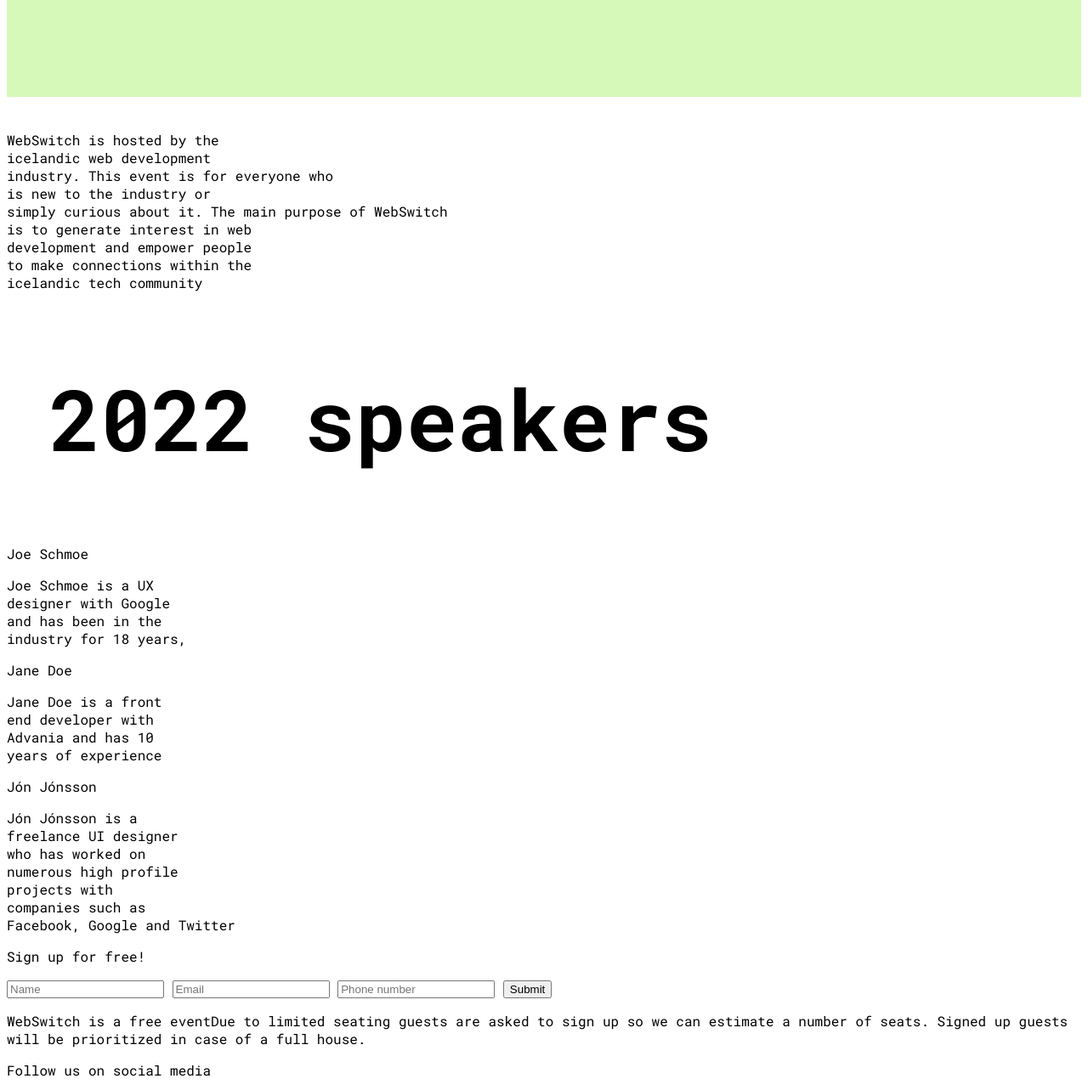
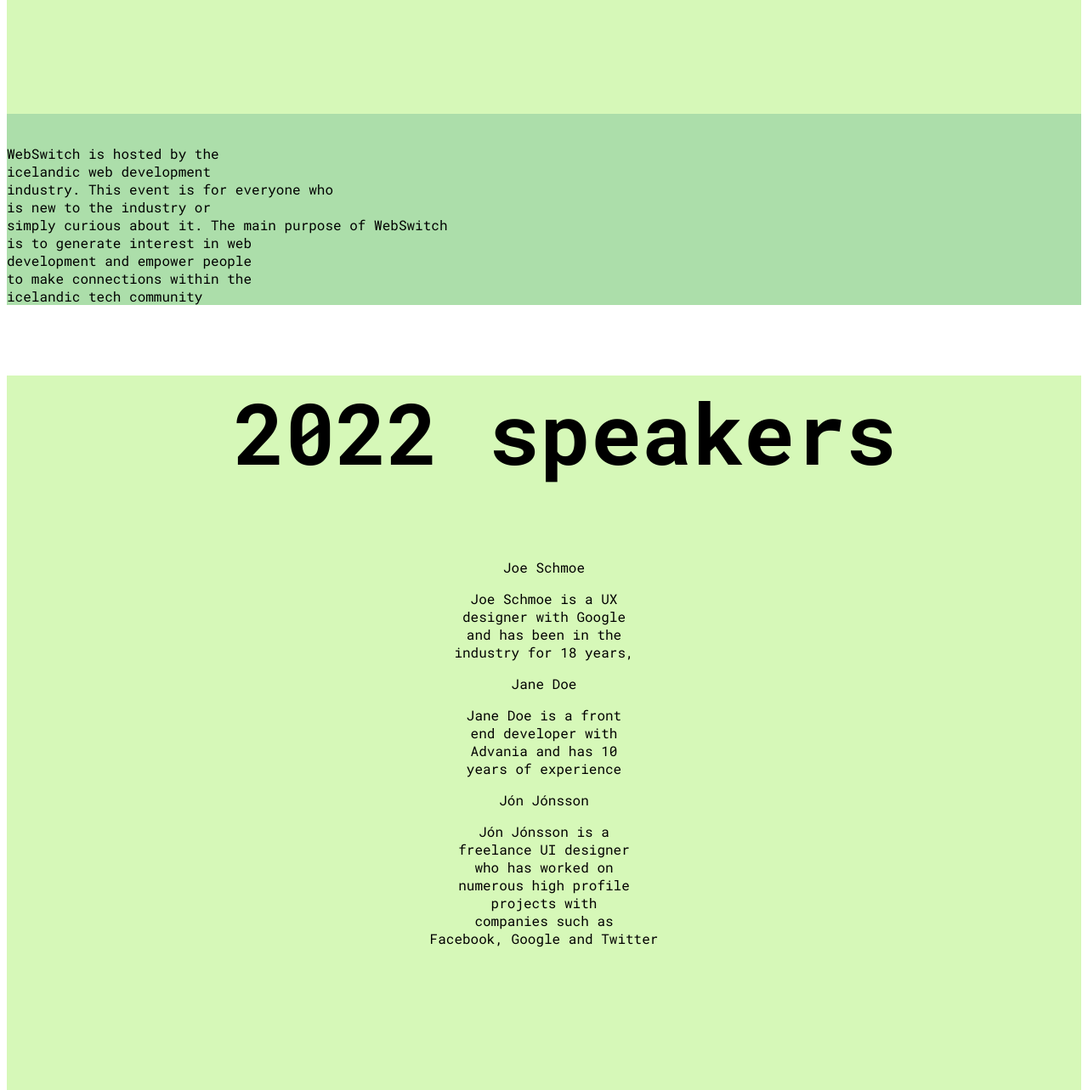
Before and after one commit to gabriel216000/Event, a plain HTML site: page index.html in a window 1280 px wide. Shown: the part 840-2123 px from the top of the page at 85% size. Drawn offline with Linux system fonts and the light colour scheme.

Commit message:
background

```diff
--- a/index.html
+++ b/index.html
@@ -48,12 +48,12 @@
       <button class="headerbutton">Sign up</button>
     </header>
     <main>
-      <div class="introduction">
+      <div class="header">
         <h1>WebSwitch <br>2022</h1>
         <p class="landd">Harpa <br>02/09/2022</p>
       </div>
       <section id="about-section">
-        <div>
+        <div class="introduction1">
           <p>
             WebSwitch is hosted by the<br />icelandic web development<br />industry.
             This event is for everyone who<br />is new to the industry or<br />simply
@@ -62,10 +62,10 @@
             connections within the<br />icelandic tech community
           </p>
         </div>
-        <div>
+        <div class="header">
             <h1>2022 speakers</h1>
              <div>
-              <p>Joe Schmoe</p>
+              <p>Joe Schmoe </p>
               <p>Joe Schmoe is a UX<br>designer with Google<br>and has been in the<br>industry for 18 years,</p>
              </div>
              <div>
@@ -78,8 +78,8 @@
              </div>
         </div>
       </section>
-      <section class="signup-section">
-        <div>
+      <section class="signup-section header">
+        <div class="header">
           <p>Sign up for free!</p>
           <input placeholder="Name" />
           <input placeholder="Email" />
@@ -94,8 +94,9 @@
           </p>
         </div>
       </section>
+        <
       <!--Footer section-->
-      <footer>
+      <footer class="header" >
         <p>Follow us on social media</p>
         <div>
           <a href="facebook"
--- a/styles/style.css
+++ b/styles/style.css
@@ -31,7 +31,7 @@ body {
 }
 
 
-header {
+.header {
     padding-bottom: 200px;
     background-color: #D6F8B8;
     text-align: center;
@@ -55,3 +55,9 @@ h1 {
     padding-left: 50px;
     padding-bottom: 200px;
 }
+
+.introduction1 {
+    background-color: #ACDEAA;
+    padding-top: 20px;
+    padding-bottom: -40px;
+}
```
